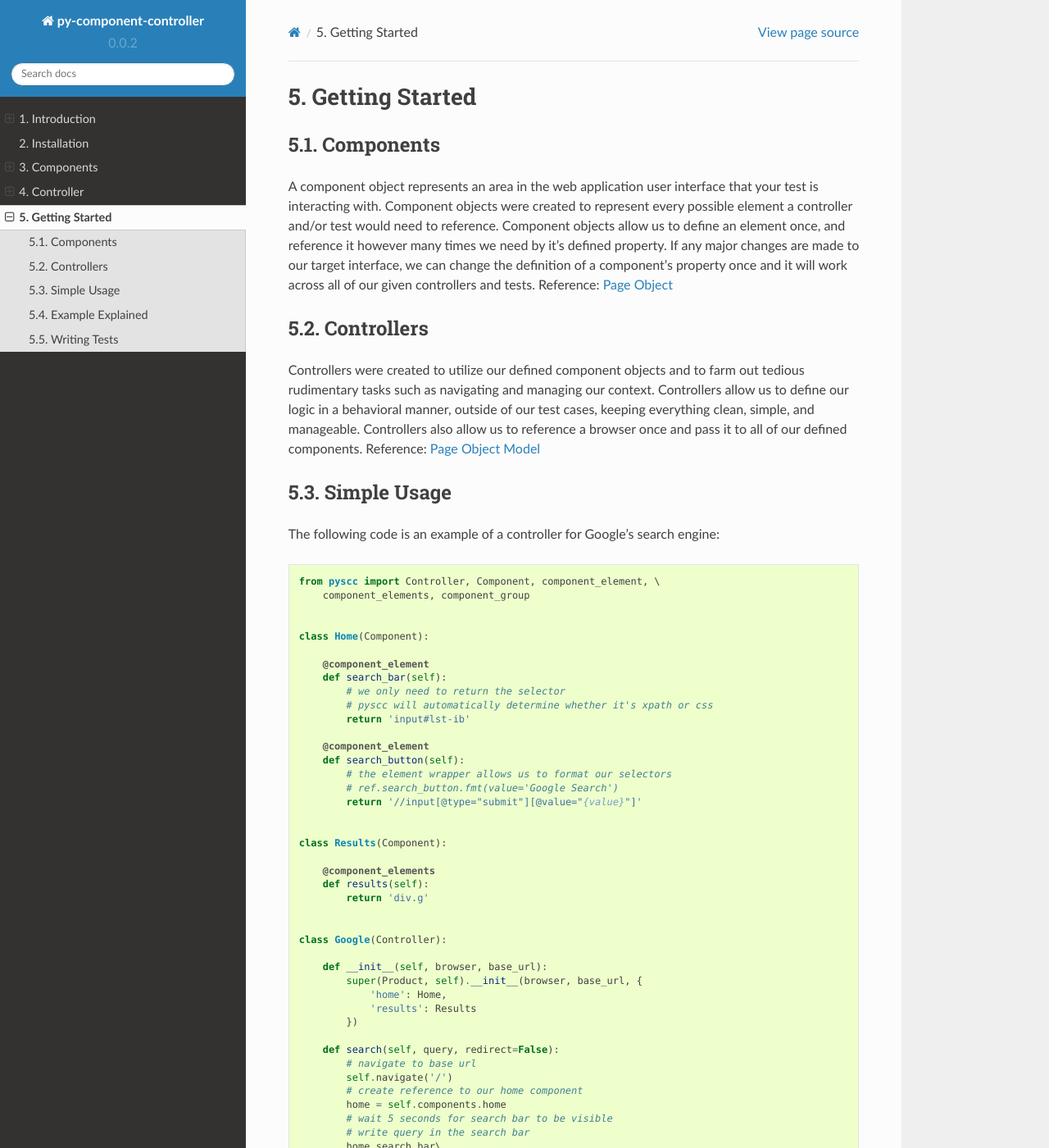
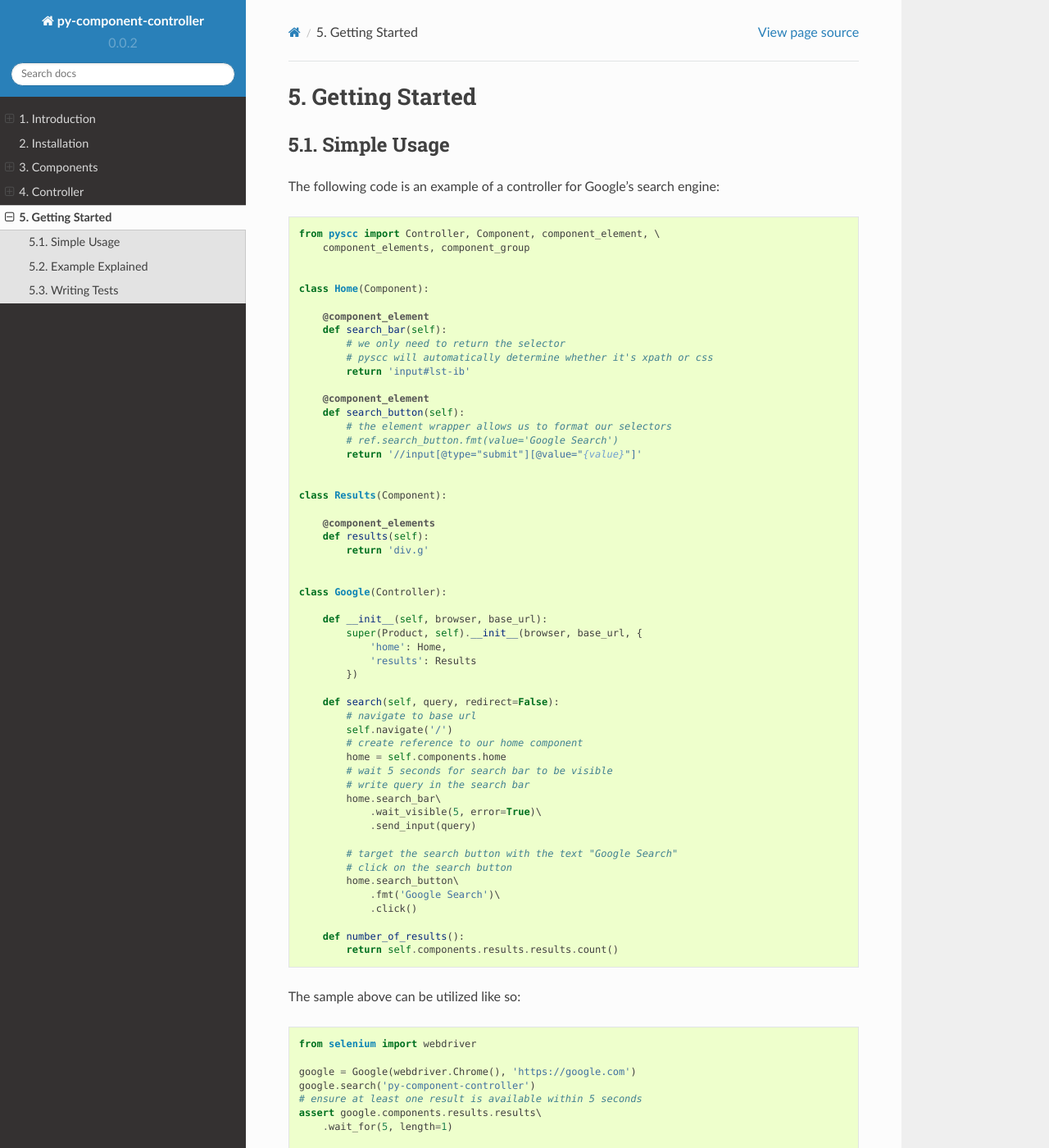
Before and after one commit to neetjn/py-component-controller, a Sphinx documentation site: the page built from docs/source/getting_started.rst, in a window 1280 px wide and 1400 px high. Shown: the whole window at 82% size. Built offline with Sphinx 7.4.7 and the Read the Docs theme 2.0.0, drawn with Linux system fonts in a browser that asks for light colours.

Commit message:
Fixed controller and component definitions, cleaned up getting started

```diff
--- a/docs/source/component.rst
+++ b/docs/source/component.rst
@@ -2,7 +2,10 @@
 Components
 ==========
 
-
+A component represents an area in the web application user interface that your test is interacting with.
+Component objects were created to represent every possible element a controller and/or test would need to reference.
+Component objects allow us to define an element once, and reference it however many times we need by it's defined property.
+If any major changes are made to our target interface, we can change the definition of a component's property once and it will work across all of our given controllers and tests. Reference: `Page Object <http://www.guru99.com/page-object-model-pom-page-factory-in-selenium-ultimate-guide.html>`_
 
 Example
 =======
--- a/docs/source/controller.rst
+++ b/docs/source/controller.rst
@@ -2,7 +2,10 @@
 Controller
 ==========
 
-As explained in the introduction, controllers were created to simplify redundant tasks and approach the selenium framework with a more object orientated approach.
+Controllers were created to utilize our defined components and to farm out tedious rudimentary tasks such as navigating and managing our context.
+Controllers allow us to define our logic in a behavioral manner, outside of our test cases, keeping everything clean, simple, and manageable.
+Controllers also allow us to reference a browser once and pass it to all of our defined components. Reference: `Page Object Model <http://www.guru99.com/page-object-model-pom-page-factory-in-selenium-ultimate-guide.html>`_
+
 There are a vast other quirks to using the controller, component architecture -- such as:
 
 * Simple exportable client packages for larger suites (multi-application end to end tests).
--- a/docs/source/getting_started.rst
+++ b/docs/source/getting_started.rst
@@ -1,21 +1,6 @@
 ======================
 Getting Started
 ======================
-
-Components
-==========
-
-A component object represents an area in the web application user interface that your test is interacting with.
-Component objects were created to represent every possible element a controller and/or test would need to reference.
-Component objects allow us to define an element once, and reference it however many times we need by it's defined property.
-If any major changes are made to our target interface, we can change the definition of a component's property once and it will work across all of our given controllers and tests. Reference: `Page Object <http://www.guru99.com/page-object-model-pom-page-factory-in-selenium-ultimate-guide.html>`_
-
-Controllers
-===========
-
-Controllers were created to utilize our defined component objects and to farm out tedious rudimentary tasks such as navigating and managing our context.
-Controllers allow us to define our logic in a behavioral manner, outside of our test cases, keeping everything clean, simple, and manageable.
-Controllers also allow us to reference a browser once and pass it to all of our defined components. Reference: `Page Object Model <http://www.guru99.com/page-object-model-pom-page-factory-in-selenium-ultimate-guide.html>`_
 
 Simple Usage
 ============
```
Also changed, not shown: README.md (+1 -1 lines).
